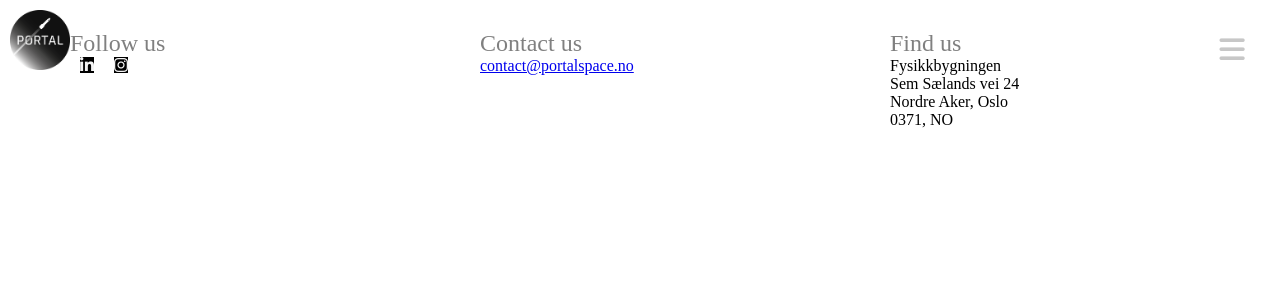
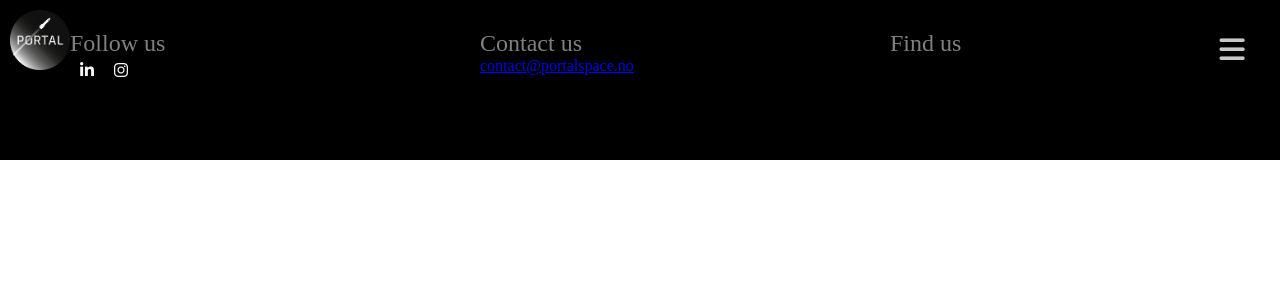
Before and after one commit to ThomasJRye/portal-website, a React (Create React App) app in the folder portal-website/: page /nero in a window 1280 px wide. Shown: the top 300 px of the page. Built offline with nearby package versions, Linux system fonts and the light colour scheme.

Commit message:
Fixed footer

```diff
--- a/portal-website/src/components/Footer.css
+++ b/portal-website/src/components/Footer.css
@@ -6,8 +6,8 @@
 
 .footer_container{
     display: flex;
-    background-color: rgb(255, 255, 255);
-    height: 50vh;
+    background-color: rgb(0, 0, 0);
+    height: 20vh;
 }
 
 #first{
@@ -32,7 +32,7 @@
     color: whitesmoke;
     text-decoration: none;
     margin-left: 10px;
-
+    margin-top: 5px;
 }
 .fa-instagram {
     background: black;
--- a/portal-website/src/components/Navbar.css
+++ b/portal-website/src/components/Navbar.css
@@ -51,6 +51,7 @@
   height: 60px;
   padding-top: 10px;
   padding-left: 10px;
+  z-index: 100;
 }
 
 .logo {
```
